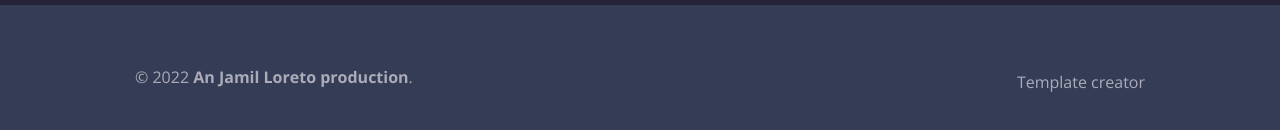
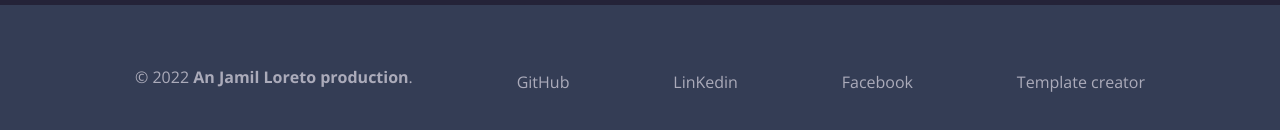
Before and after one commit to jamilloreto/jamilloreto.github.io, a plain HTML site: page index.html in a window 1280 px wide. Shown: the part 4574-4704 px from the top of the page. Drawn offline with nearby package versions, Linux system fonts and the light colour scheme.

Commit message:
updated footer

```diff
--- a/index.html
+++ b/index.html
@@ -619,7 +619,31 @@
           &copy; 2022
           <a href="#" class="copyright-link">An Jamil Loreto production</a>.
         </p>
-
+        <ul class="footer-list">
+          <li>
+            <a href="https://github.com/jamilloreto" class="footer-link"
+              >GitHub</a
+            >
+          </li>
+        </ul>
+        <ul class="footer-list">
+          <li>
+            <a
+              href="https://www.linkedin.com/in/jamilloreto/"
+              class="footer-link"
+              >LinKedin</a
+            >
+          </li>
+        </ul>
+        <ul class="footer-list">
+          <li>
+            <a
+              href="https://www.facebook.com/profile.php?id=100010014513409"
+              class="footer-link"
+              >Facebook</a
+            >
+          </li>
+        </ul>
         <ul class="footer-list">
           <li>
             <a href="https://twitter.com/codewithsadee" class="footer-link"
```
